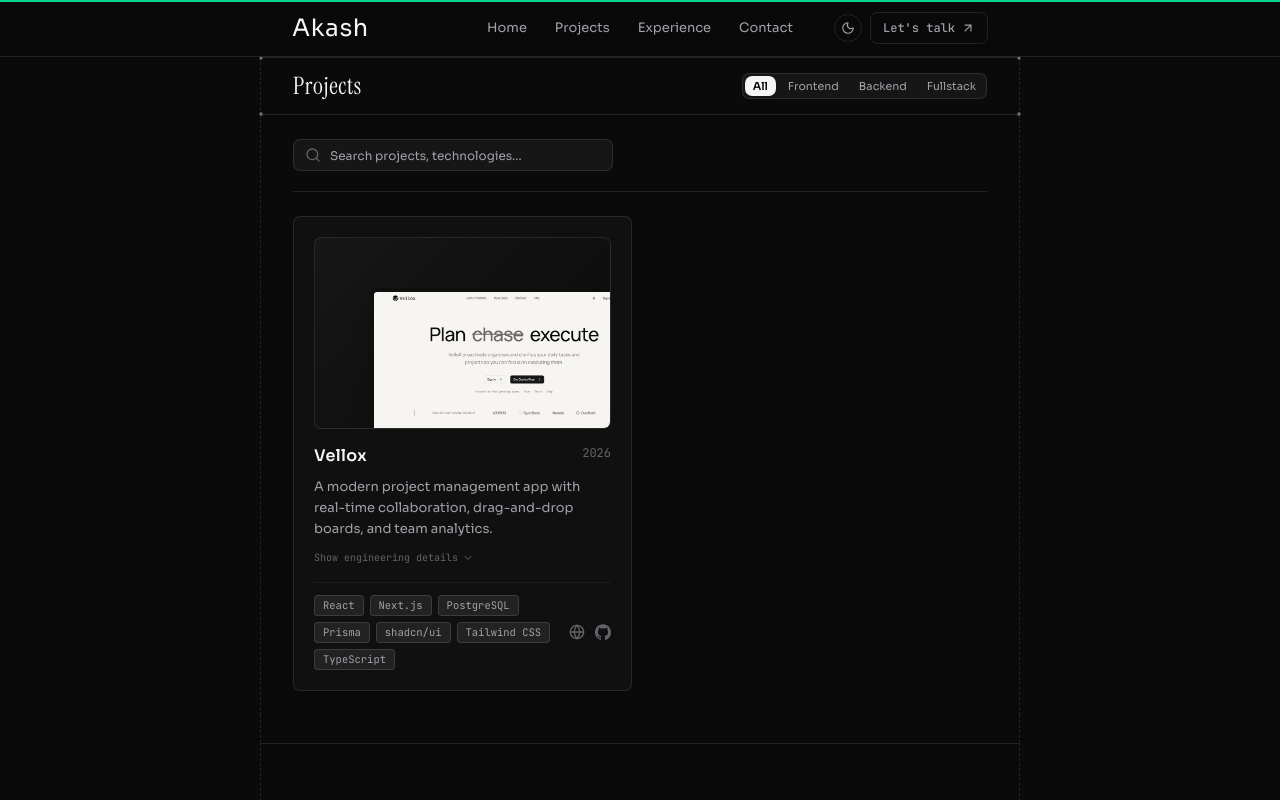
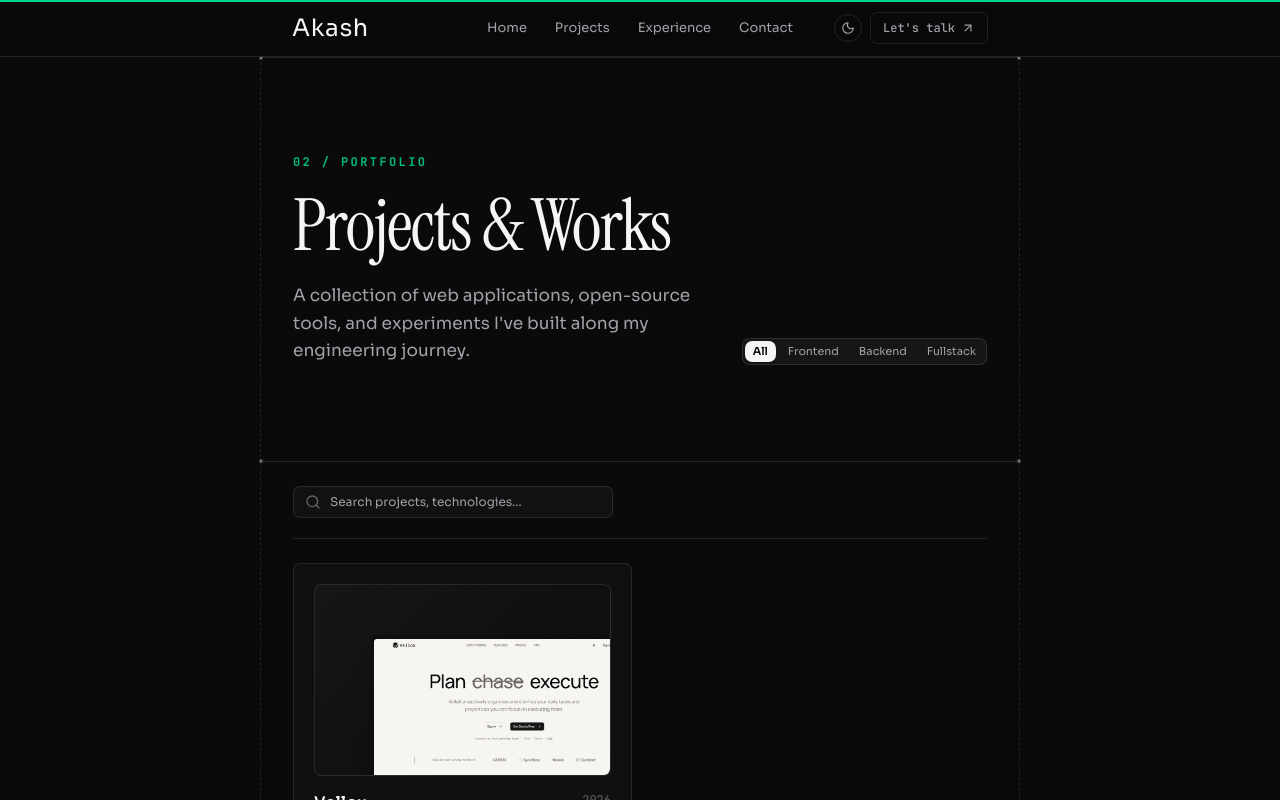
Before and after one commit to Royakash2/akashroy-portfolio, a Next.js app: page /projects in a window 1280 px wide. Shown: the top 800 px of the page. Built offline with nearby package versions, Linux system fonts and the light colour scheme.

Commit message:
feat: apply new PageHero design to Projects and Writing pages

```diff
--- a/src/app/projects/ProjectsExplorer.tsx
+++ b/src/app/projects/ProjectsExplorer.tsx
@@ -2,7 +2,7 @@
 
 import { useState, useMemo } from "react";
 import { motion, AnimatePresence } from "framer-motion";
-import { Shell, SectionHeader, GapBand } from "@/components/layout/Shell";
+import { Shell, PageHero, GapBand } from "@/components/layout/Shell";
 import { Reveal } from "@/components/shared/Reveal";
 import { site } from "@/config/site";
 import { ProjectCard } from "@/components/sections/ProjectCard";
@@ -36,8 +36,10 @@ export function ProjectsExplorer() {
 
   return (
     <>
-      <SectionHeader
-        title="Projects"
+      <PageHero
+        subtitle="02 / PORTFOLIO"
+        title="Projects & Works"
+        description="A collection of web applications, open-source tools, and experiments I've built along my engineering journey."
         aside={
           <FilterTabs
             tabs={PROJECT_TABS}
@@ -50,26 +52,20 @@ export function ProjectsExplorer() {
       <Shell className="px-6 py-6 sm:px-8">
         {/* Search Bar */}
         <Reveal>
-          <div className="mb-6 flex flex-col gap-4 sm:flex-row sm:items-center sm:justify-between pb-5" style={{ borderBottom: "1px solid var(--line)" }}>
+          <div className="mb-6 flex flex-col gap-4 sm:flex-row sm:items-center sm:justify-between pb-5 border-b border-(--line)">
             <div className="relative w-full sm:max-w-xs">
-              <Search className="absolute left-3 top-1/2 size-4 -translate-y-1/2" style={{ color: "var(--soft)" }} />
+              <Search className="absolute left-3 top-1/2 size-4 -translate-y-1/2 text-(--soft)" />
               <Input
                 type="text"
                 placeholder="Search projects, technologies..."
                 value={searchQuery}
                 onChange={(e) => setSearchQuery(e.target.value)}
-                className="w-full rounded-sm py-2 pl-9 pr-4 text-[12px] md:text-[12px] focus-visible:ring-0 transition-all"
-                style={{
-                  border: "1px solid var(--line)",
-                  background: "var(--chip)",
-                  color: "var(--fg)",
-                }}
+                className="w-full rounded-sm py-2 pl-9 pr-4 text-[12px] md:text-[12px] focus-visible:ring-0 transition-all border border-(--line) bg-(--chip) text-(--fg)"
               />
               {searchQuery && (
                 <button
                   onClick={() => setSearchQuery("")}
-                  className="absolute right-3 top-1/2 -translate-y-1/2 cursor-pointer"
-                  style={{ color: "var(--soft)" }}
+                  className="absolute right-3 top-1/2 -translate-y-1/2 cursor-pointer text-(--soft)"
                 >
                   <X className="size-3.5" />
                 </button>
@@ -96,10 +92,7 @@ export function ProjectsExplorer() {
         </div>
 
         {displayedProjects.length === 0 && (
-          <div
-            className="py-12 text-center text-[13px]"
-            style={{ fontFamily: "var(--font-mono)", color: "var(--muted)" }}
-          >
+          <div className="py-12 text-center text-[13px] font-mono text-(--muted)">
             No projects match your current filter.
           </div>
         )}
--- a/src/app/writing/page.tsx
+++ b/src/app/writing/page.tsx
@@ -1,5 +1,5 @@
 import Link from "next/link";
-import { Shell, SectionHeader, GapBand } from "@/components/layout/Shell";
+import { Shell, PageHero, GapBand } from "@/components/layout/Shell";
 import { Reveal } from "@/components/shared/Reveal";
 import { LayoutWrapper } from "@/components/shared/LayoutWrapper";
 import { site } from "@/config/site";
@@ -8,7 +8,11 @@ import { ExternalLink } from "lucide-react";
 export default function WritingPage() {
   return (
     <LayoutWrapper>
-      <SectionHeader title="Writing" />
+      <PageHero
+        subtitle="03 / ARTICLES & INSIGHTS"
+        title="Writing & Thoughts"
+        description="Technical write-ups, architecture breakdowns, system design insights, and lessons learned while engineering software."
+      />
       <Shell className="px-6 py-6 sm:px-8">
         <Reveal>
           <div className="flex flex-col space-y-4">
@@ -17,32 +21,21 @@ export default function WritingPage() {
                 key={idx}
                 href={post.url}
                 target="_blank"
-                className="group flex flex-col gap-2 p-4 rounded-sm transition-all duration-300 hover:shadow-lg"
-                style={{ border: "1px solid var(--line)", background: "var(--chip)" }}
+                className="group flex flex-col gap-2 p-4 rounded-sm transition-all duration-300 hover:shadow-lg border border-(--line) bg-(--chip)"
               >
                 <div className="flex items-center justify-between gap-2">
-                  <h3
-                    className="font-semibold text-[13px] transition-colors"
-                    style={{ color: "var(--fg)" }}
-                  >
+                  <h3 className="font-semibold text-[13px] transition-colors text-(--fg)">
                     {post.title}
                   </h3>
                   <ExternalLink
                     size={14}
-                    className="shrink-0 transition-opacity opacity-50 group-hover:opacity-100"
-                    style={{ color: "var(--soft)" }}
+                    className="shrink-0 transition-opacity opacity-50 group-hover:opacity-100 text-(--soft)"
                   />
                 </div>
-                <p
-                  className="text-[12px] leading-relaxed line-clamp-2"
-                  style={{ color: "var(--muted)" }}
-                >
+                <p className="text-[12px] leading-relaxed line-clamp-2 text-(--muted)">
                   {post.summary}
                 </p>
-                <div
-                  className="flex items-center gap-3 text-[10px]"
-                  style={{ fontFamily: "var(--font-mono)", color: "var(--soft)" }}
-                >
+                <div className="flex items-center gap-3 text-[10px] font-mono text-(--soft)">
                   <span>{post.date}</span>
                   {post.readingTime && (
                     <>
```
